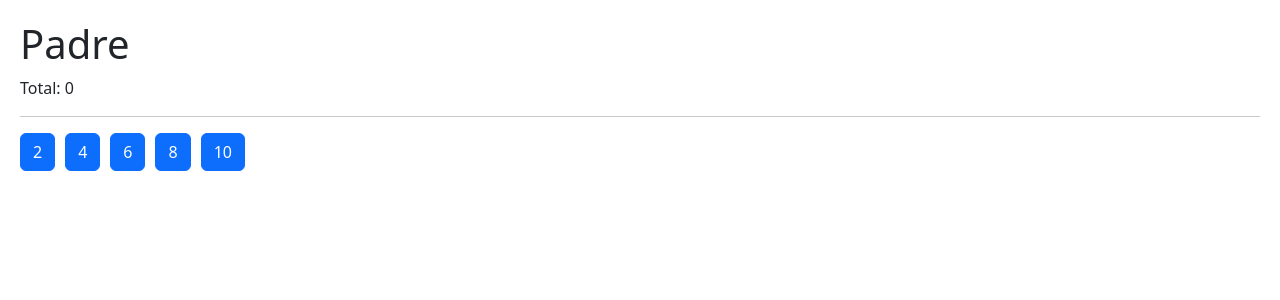
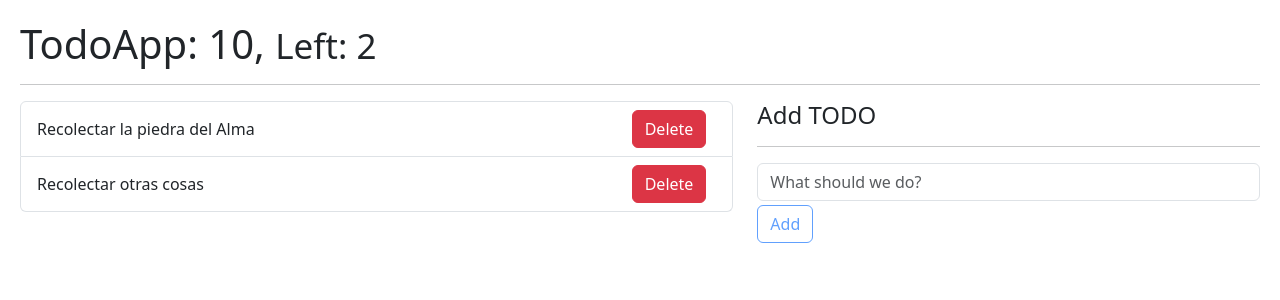
Before and after one commit to sneydero/hook-app, a React (Vite) app: page / in a window 1280 px wide. Shown: the top 300 px of the page. Built offline with nearby package versions, Linux system fonts and the light colour scheme.

Commit message:
It was implemented the reducer into a component

```diff
--- /dev/null
+++ b/src/08-useReducer/TodoApp.jsx
@@ -0,0 +1,48 @@
+import { useReducer } from "react";
+import { todoReducer } from "./todoReducer";
+import { TodoList } from "./components/TodoList";
+import { TodoAdd } from "./components/TodoAdd";
+
+const initialState = [
+  {
+    id: new Date().getTime(),
+    description: "Recolectar la piedra del Alma",
+    done: false,
+  },
+  {
+    id: new Date().getTime() * 3,
+    description: "Recolectar otras cosas",
+    done: false,
+  },
+];
+
+const TodoApp = () => {
+  const [todos, dispatch] = useReducer(todoReducer(), initialState);
+  const handleNewTodo = (todo) => {
+    console.log({ todo });
+    //dispatch([...todos, todo]);
+  };
+
+  return (
+    <>
+      <h1>
+        TodoApp: 10, <small>Left: 2</small>
+      </h1>
+      <hr />
+
+      <div className="row">
+        <div className="col-7">
+          <TodoList todos={todos} />
+        </div>
+
+        <div className="col-5">
+          <h4>Add TODO</h4>
+          <hr />
+          <TodoAdd onNewTodo={handleNewTodo} />
+        </div>
+      </div>
+    </>
+  );
+};
+
+export default TodoApp;
--- /dev/null
+++ b/src/08-useReducer/components/TodoAdd.jsx
@@ -0,0 +1,37 @@
+import React, { useState } from "react";
+import { useForm } from "../../hooks/useForm";
+
+export const TodoAdd = ({ onNewTodo }) => {
+  const { description, onInputChange, onResetForm } = useForm({
+    id: "",
+    description: "",
+    done: false,
+  });
+
+  const handleSubmit = (e) => {
+    e.preventDefault();
+    const newTodo = { id: new Date().getTime(), description, done: false };
+    onNewTodo(newTodo);
+    onResetForm();
+  };
+  return (
+    <form onSubmit={handleSubmit}>
+      <input
+        type="text"
+        placeholder="What should we do?"
+        name="description"
+        value={description}
+        onChange={onInputChange}
+        className="form-control"
+      />
+
+      <button
+        disabled={description.length < 3}
+        type="submit"
+        className="btn btn-outline-primary mt-1"
+      >
+        Add
+      </button>
+    </form>
+  );
+};
--- /dev/null
+++ b/src/08-useReducer/components/TodoItem.jsx
@@ -0,0 +1,12 @@
+import React from "react";
+
+export const TodoItem = ({ todo }) => {
+  return (
+    <>
+      <li className="list-group-item d-flex justify-content-between">
+        <span className="align-self-center">{todo.description}</span>
+        <button className="btn btn-danger">Delete</button>
+      </li>
+    </>
+  );
+};
--- /dev/null
+++ b/src/08-useReducer/components/TodoList.jsx
@@ -0,0 +1,14 @@
+import React from "react";
+import { TodoItem } from "./TodoItem";
+
+export const TodoList = ({ todos }) => {
+  return (
+    <>
+      <ul className="list-group">
+        {todos.map((todo) => (
+          <TodoItem key={todo.id} todo={todo} />
+        ))}
+      </ul>
+    </>
+  );
+};
--- /dev/null
+++ b/src/08-useReducer/intro-reducer.js
@@ -0,0 +1,28 @@
+const initialState = [
+  {
+    id: 1,
+    todo: "Recolectar la piedra del Alma",
+    done: false,
+  },
+];
+
+const todoReducer = (state = initialState, action = {}) => {
+  if (action.type === "[TODO] add todo") {
+    return [...state, action.payload];
+  }
+
+  return state;
+};
+
+let todos = todoReducer();
+
+const newTodo = { id: 2, todo: "Recolectar", done: false };
+
+const addTodoAction = {
+  type: "[TODO] add todo",
+  payload: newTodo,
+};
+
+todos = todoReducer(todos, addTodoAction);
+
+console.log({ state: todos });
--- /dev/null
+++ b/src/08-useReducer/todoReducer.js
@@ -0,0 +1,9 @@
+export const todoReducer = (initialState = [], action = {}) => {
+  switch (action.type) {
+    case "ABC":
+      throw new Error("Action.type = this action is not implemented");
+
+    default:
+      return initialState;
+  }
+};
--- a/src/main.tsx
+++ b/src/main.tsx
@@ -12,12 +12,14 @@
 import Memorize from "./06-memos/Memorize";
 import MemoHook from "./06-memos/MemoHook";
 import CallbackHook from "./06-memos/CallbackHook";
-import {Padre} from './07-tarea-memo/Padre';
+import { Padre } from "./07-tarea-memo/Padre";
+import TodoApp from "./08-useReducer/TodoApp";
 
+//import "./08-useReducer/intro-reducer";
 
 ReactDOM.createRoot(document.getElementById("root")!).render(
   // <React.StrictMode>
   // <MultipleCustomHook />
-  <Padre />
+  <TodoApp />
   //</React.StrictMode>
 );
```
